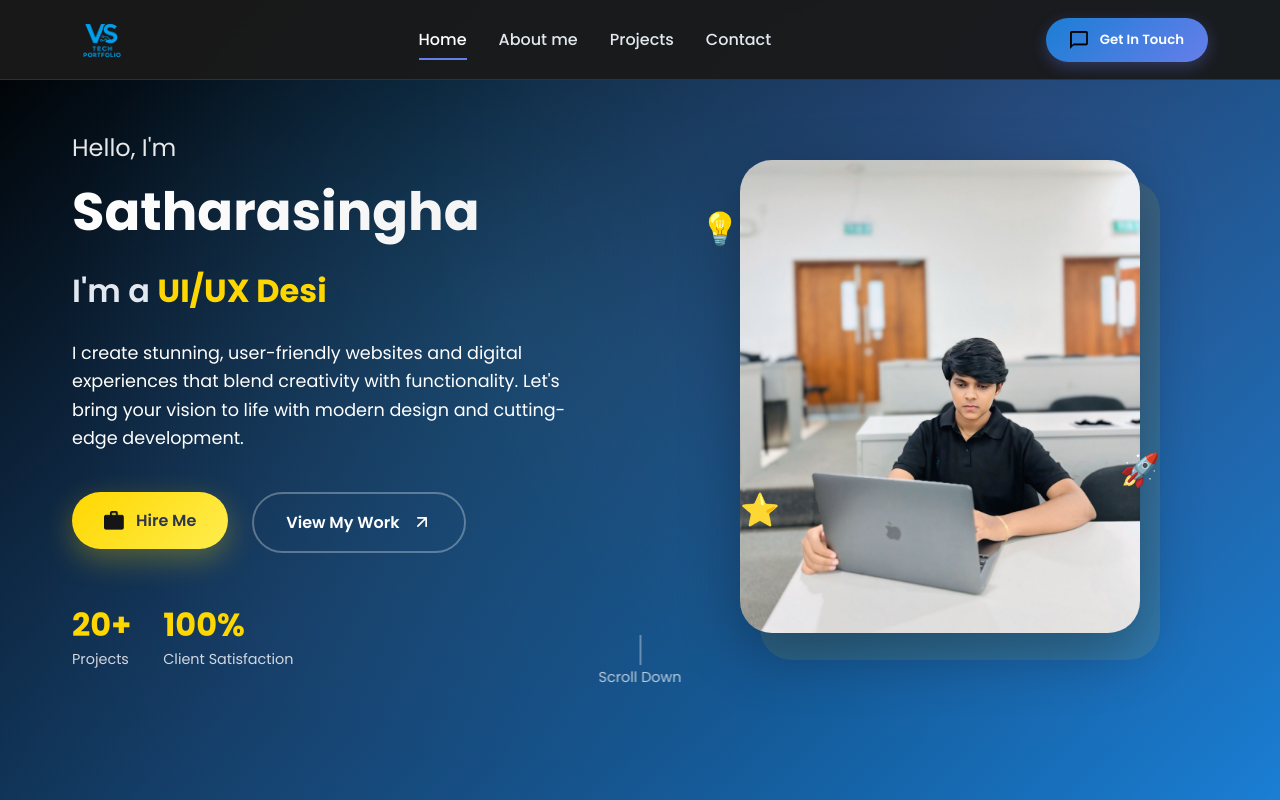
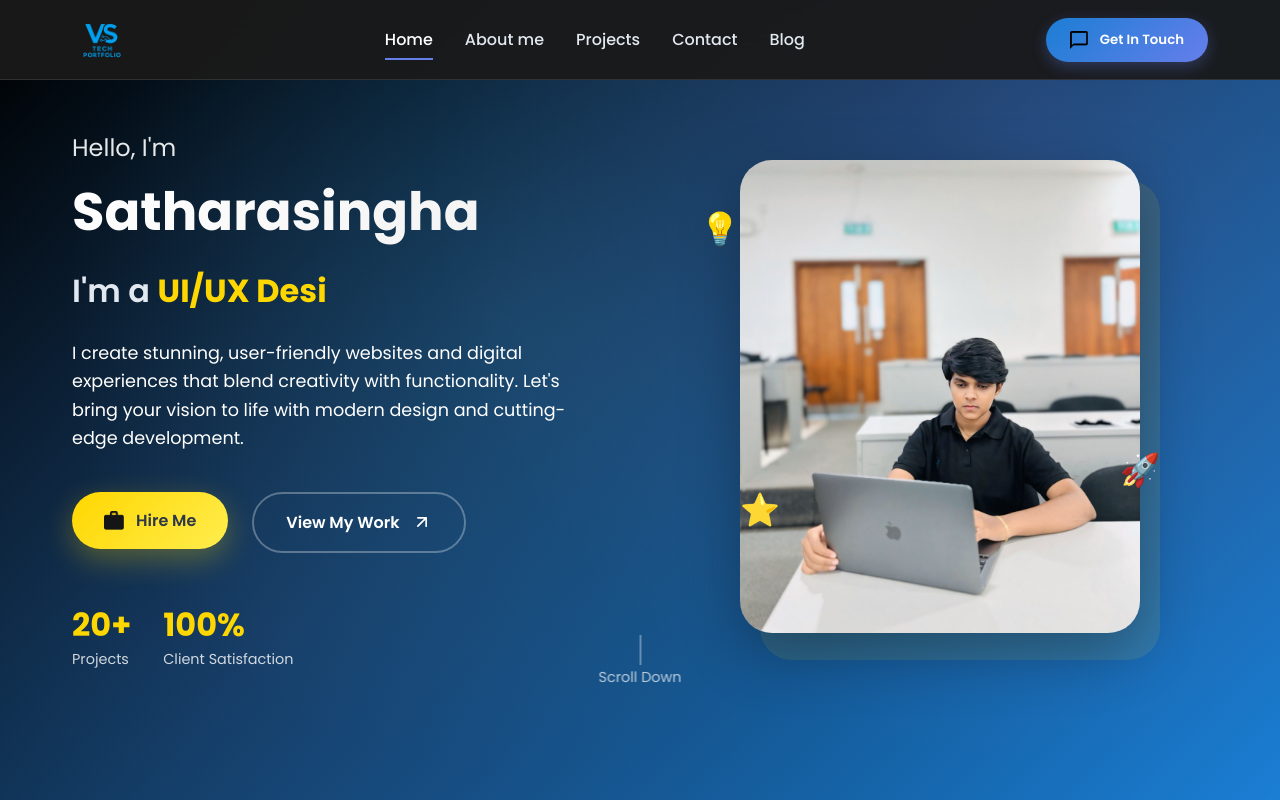
Before and after one commit to satharasingha/portfolio, a React (Vite) app: page / in a window 1280 px wide. Shown: the top 800 px of the page. Built offline with nearby package versions, Linux system fonts and the light colour scheme.

Commit message:
add blog Section

```diff
--- a/src/components/Navbar/navbar.jsx
+++ b/src/components/Navbar/navbar.jsx
@@ -77,6 +77,18 @@ const Navbar = () => {
                         className="desktopMenuListItem"
                     >
                         <span>Contact</span>
+                    </Link>
+
+                    <Link
+                        activeClass='active'
+                        to='contact'
+                        spy={true}
+                        smooth={true}
+                        offset={-50}
+                        duration={500}
+                        className="desktopMenuListItem"
+                    >
+                        <span>Blog</span>
                     </Link>
                 </div>
 
```
